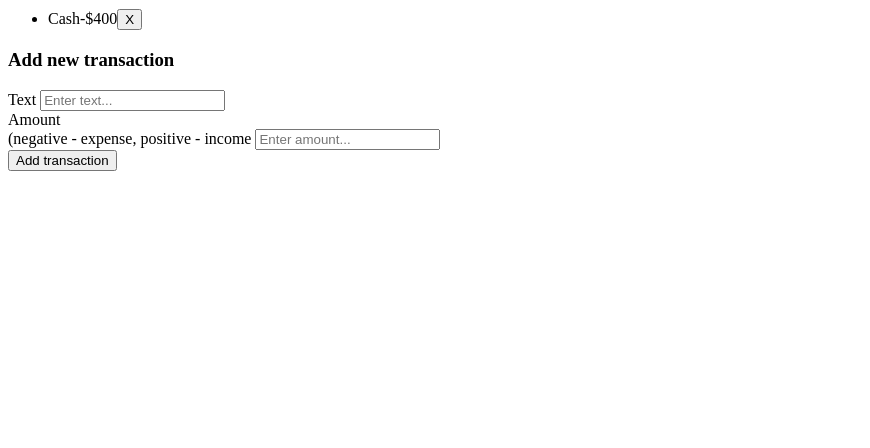
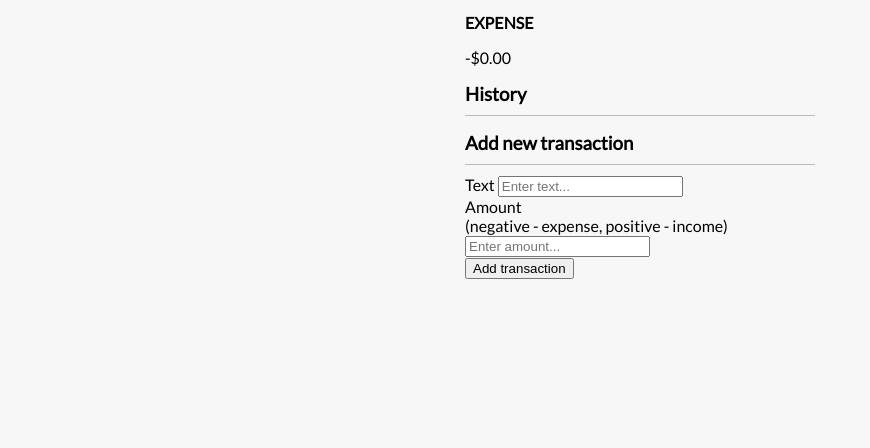
Before and after one commit to gdhaliwal22/exprense-tracker, a plain HTML site: page index.html in a window 1280 px wide. Shown: the part 352-800 px from the top of the page, without its empty margins (0-870 px from the left). Drawn offline with Linux system fonts and the light colour scheme.

Commit message:
display flex, align and justify center, box shadow, added margin to container

```diff
--- a/index.html
+++ b/index.html
@@ -9,10 +9,10 @@
   </head>
   <body>
     <h2>Expense Tracker</h2>
+
     <div class="container">
       <h4>Your Balance</h4>
       <h1 id="balance">$0.00</h1>
-    </div>
 
       <div class="inc-exp-container">
         <div>
@@ -23,25 +23,29 @@
           <h4>Expense</h4>
           <p id="money-minus" class="money minus">-$0.00</p>
         </div>
+      </div>
+
       <h3>History</h3>
-      <ul class="list" id="list">
-        <li class="minus">
-          Cash<span>-$400</span><button class="delete-btn">X</button>
-        </li>
+      <ul id="list" class="list">
+        <!-- <li class="minus">
+          Cash <span>-$400</span><button class="delete-btn">x</button>
+        </li> -->
       </ul>
+
       <h3>Add new transaction</h3>
       <form id="form">
         <div class="form-control">
           <label for="text">Text</label>
           <input type="text" id="text" placeholder="Enter text..." />
+        </div>
         <div class="form-control">
           <label for="amount"
-              >Amount <br />(negative - expense, positive - income</label
+            >Amount <br />
+            (negative - expense, positive - income)</label
           >
           <input type="number" id="amount" placeholder="Enter amount..." />
         </div>
         <button class="btn">Add transaction</button>
-        </div>
       </form>
     </div>
 
--- a/style.css
+++ b/style.css
@@ -0,0 +1,41 @@
+@import url("https://fonts.googleapis.com/css?family=Lato&display=swap");
+
+:root {
+  --box-shadow: 0 1px 3px rgba(0, 0, 0, 0.12), 0 1px 2px rgba(0, 0, 0, 0.24);
+}
+
+* {
+  box-sizing: border-box;
+}
+
+body {
+  background-color: #f7f7f7;
+  display: flex;
+  flex-direction: column;
+  align-items: center;
+  justify-content: center;
+  min-height: 100vh;
+  margin: 0;
+  font-family: "Lato", sans-serif;
+}
+
+.container {
+  margin: 30px auto;
+  width: 350px;
+}
+
+h1 {
+  letter-spacing: 1px;
+  margin: 0;
+}
+
+h3 {
+  border-bottom: 1px solid #bbb;
+  padding-bottom: 10px;
+  margin: 4px 0 10px;
+}
+
+h4 {
+  margin: 0;
+  text-transform: uppercase;
+}
```
Lines whose indentation alone changed are shown as unchanged.
